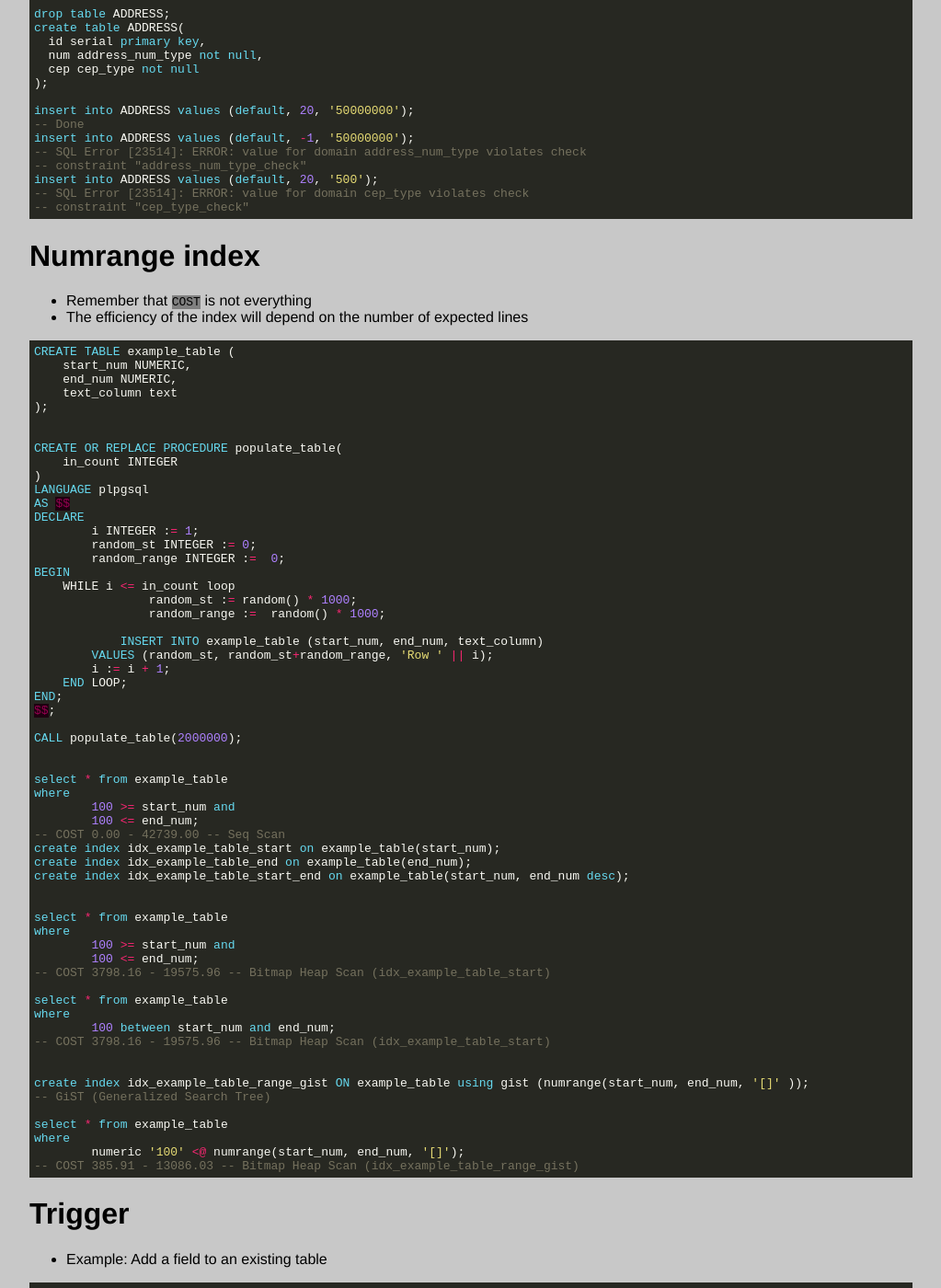
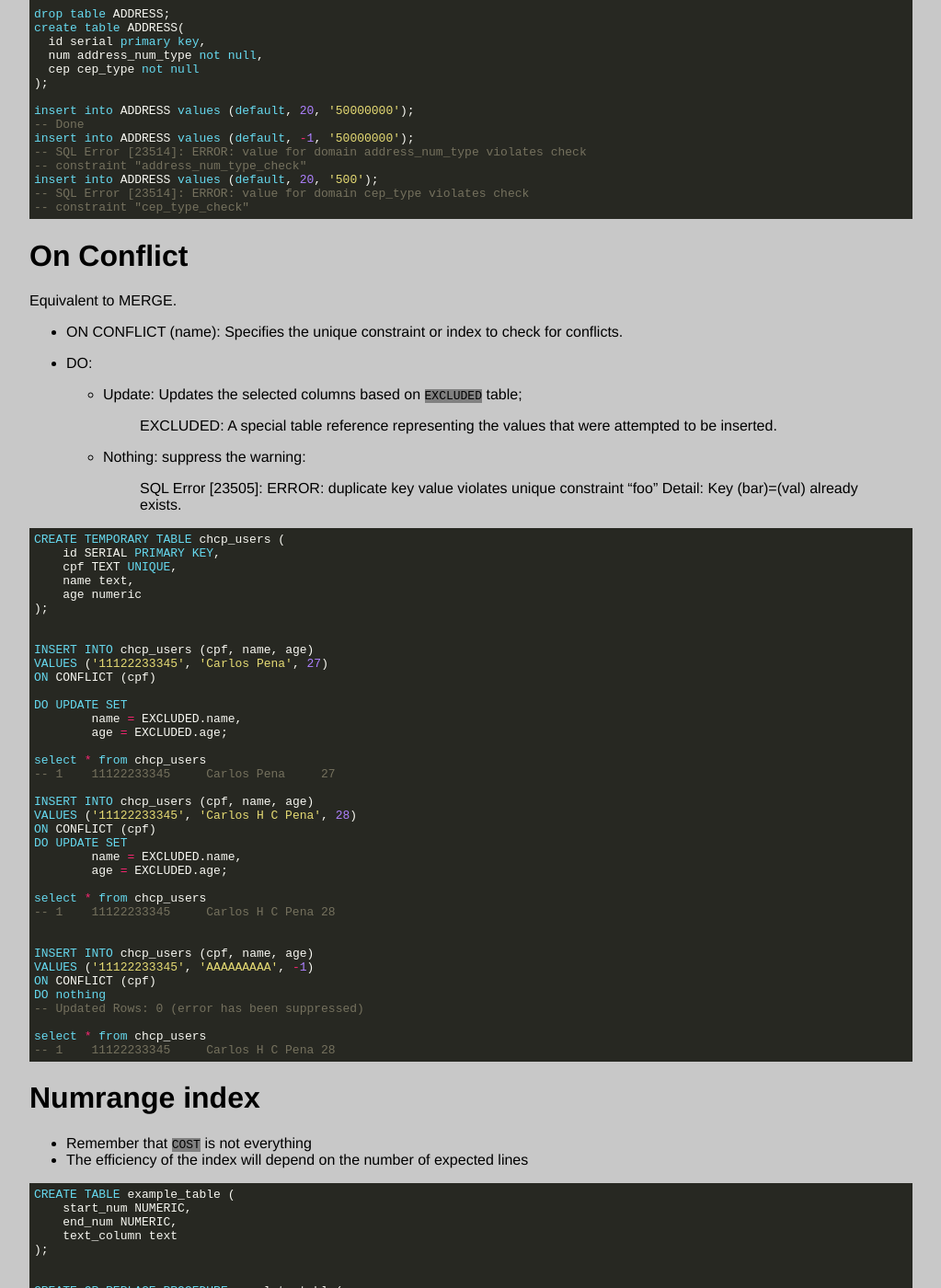
Before and after one commit to CarlosPena00/carlospena00.github.io, a Jekyll site: the page built from _posts/2023-05-01-sql-postgres-tldr.md, in a window 1280 px wide and 1400 px high, scrolled down 609 px. Shown: the whole window at 92% size, without its empty margins (128-1151 px from the left). Built offline with Jekyll 4.4.1, drawn with Linux system fonts in a browser that asks for light colours.

Commit message:
blog(sql): Add "On Conflict" Postgres command

````diff
--- a/_posts/2023-05-01-sql-postgres-tldr.md
+++ b/_posts/2023-05-01-sql-postgres-tldr.md
@@ -47,6 +47,62 @@ insert into ADDRESS values (default, 20, '500');
 -- SQL Error [23514]: ERROR: value for domain cep_type violates check
 -- constraint "cep_type_check"
 ```
+
+# On Conflict
+
+Equivalent to MERGE.
+
+- ON CONFLICT (name): Specifies the unique constraint or index to check for conflicts.
+
+- DO:
+    - Update: Updates the selected columns based on `EXCLUDED` table;
+        > EXCLUDED: A special table reference representing the values that were attempted to be inserted.
+
+    - Nothing: suppress the warning:
+        > SQL Error [23505]: ERROR: duplicate key value violates unique constraint "foo"
+  Detail: Key (bar)=(val) already exists.
+
+```sql
+CREATE TEMPORARY TABLE chcp_users (
+    id SERIAL PRIMARY KEY,
+    cpf TEXT UNIQUE,
+    name text,
+    age numeric
+);
+
+
+INSERT INTO chcp_users (cpf, name, age)
+VALUES ('11122233345', 'Carlos Pena', 27)
+ON CONFLICT (cpf)
+
+DO UPDATE SET
+	name = EXCLUDED.name,
+	age = EXCLUDED.age;
+
+select * from chcp_users
+-- 1	11122233345	Carlos Pena	27
+
+INSERT INTO chcp_users (cpf, name, age)
+VALUES ('11122233345', 'Carlos H C Pena', 28)
+ON CONFLICT (cpf)
+DO UPDATE SET
+	name = EXCLUDED.name,
+	age = EXCLUDED.age;
+
+select * from chcp_users
+-- 1	11122233345	Carlos H C Pena	28
+
+
+INSERT INTO chcp_users (cpf, name, age)
+VALUES ('11122233345', 'AAAAAAAAA', -1)
+ON CONFLICT (cpf)
+DO nothing
+-- Updated Rows: 0 (error has been suppressed)
+
+select * from chcp_users
+-- 1	11122233345	Carlos H C Pena	28
+```
+
 
 # Numrange index
 
````
